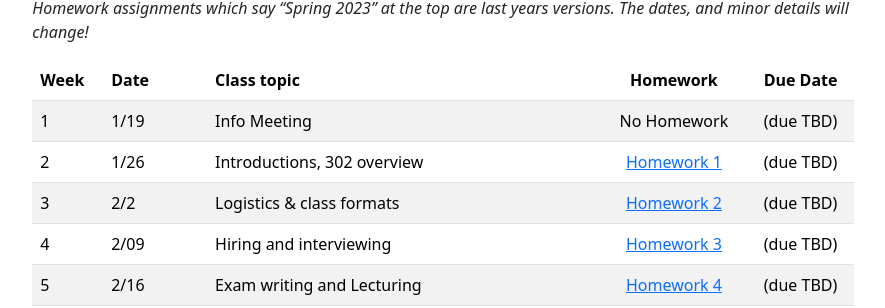
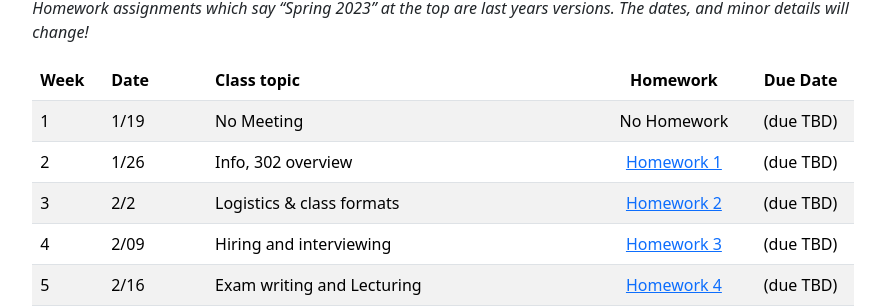
Before and after one commit to berkeley-cs302/sp24, a Jekyll site: the page built from index.md, in a window 1280 px wide and 900 px high. Shown: the part 282-590 px from the top of the window, without its empty margins (197-1082 px from the left). Built offline with Jekyll 4.4.1, drawn with Linux system fonts in a browser that asks for light colours.

Commit message:
clarify 302

```diff
--- a/index.md
+++ b/index.md
@@ -17,8 +17,8 @@ _Homework assignments which say "Spring 2023" at the top are last years versions
 {:.table .table-striped}
 | Week | Date | Class topic | Homework | Due Date |
 |:-----|------|-------------|:---------:|:---------:|
-| 1    | 1/19 | Info Meeting | No Homework | (due TBD) |
-| 2    | 1/26 | Introductions, 302 overview | [Homework 1][hw1] | (due TBD) |
+| 1    | 1/19 | No Meeting | No Homework | (due TBD) |
+| 2    | 1/26 | Info, 302 overview | [Homework 1][hw1] | (due TBD) |
 | 3    | 2/2  | Logistics & class formats | [Homework 2][hw2] | (due TBD) |
 | 4    | 2/09 | Hiring and interviewing | [Homework 3][hw3] | (due TBD) |
 | 5    | 2/16 | Exam writing and Lecturing | [Homework 4][hw4] | (due TBD) |
```
